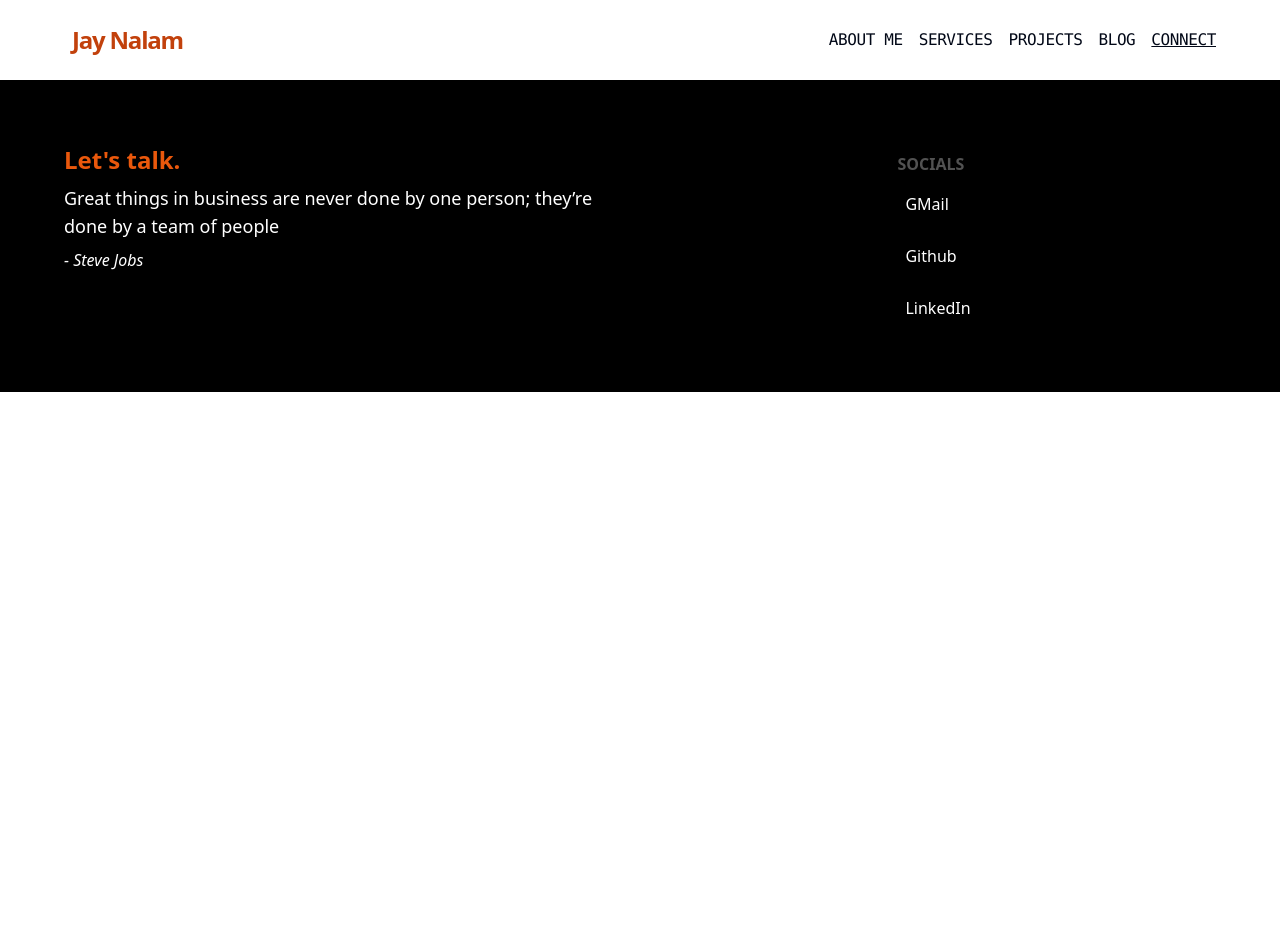
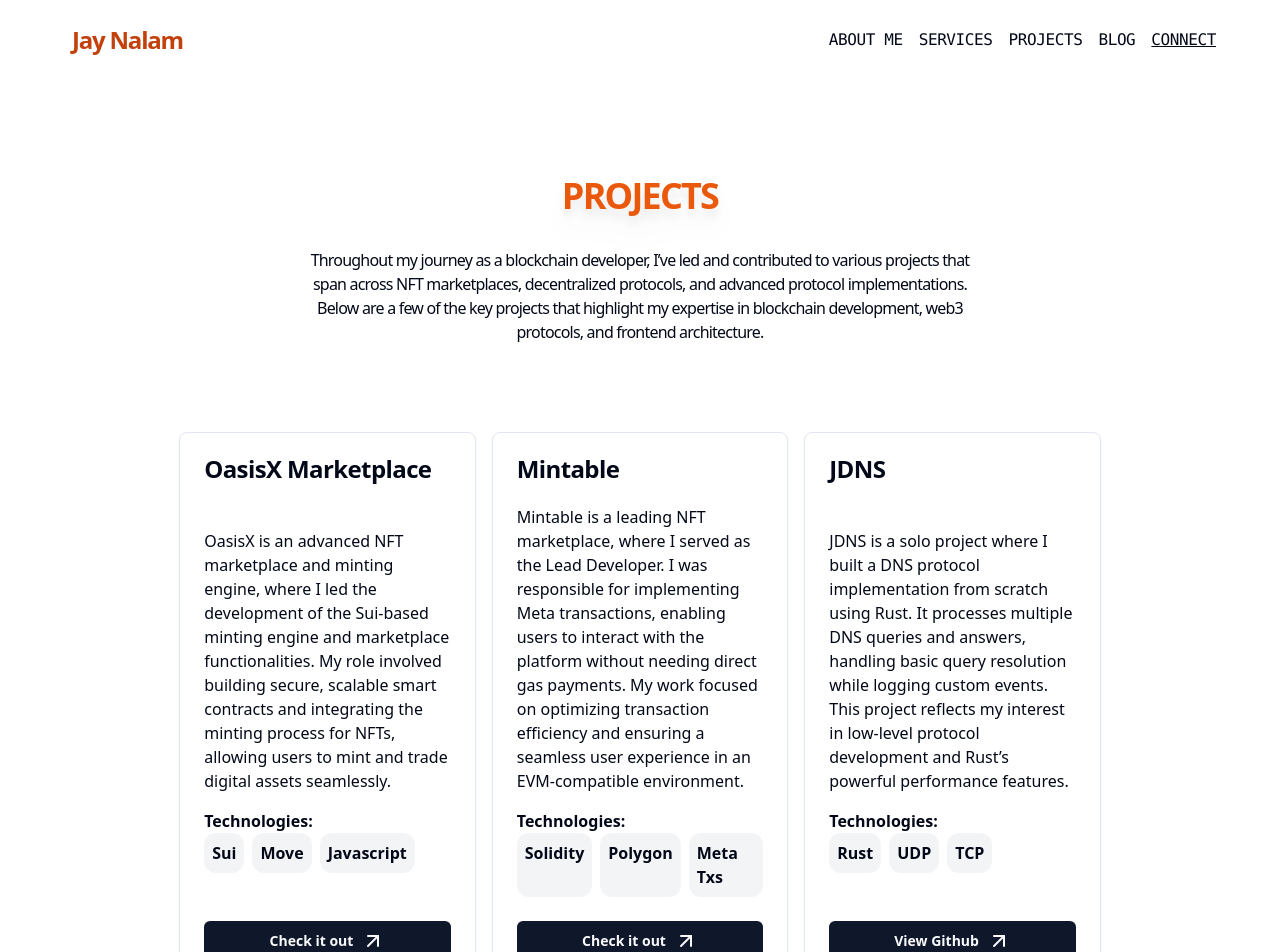
Before and after one commit to jveer634/jveer634, a React (Vite) app: page /projects in a window 1280 px wide. Shown: the top 952 px of the page. Before the commit the page ends 800 px from the top, so only its background shows below. Built offline with nearby package versions, Linux system fonts and the light colour scheme.

Commit message:
chore: add projects page

```diff
--- a/src/App.tsx
+++ b/src/App.tsx
@@ -9,6 +9,7 @@
 import Footer from "./components/footer";
 import About from "./components/About";
 import Services from "./components/Services";
+import Projects from "./components/Projects";
 
 function App() {
     return (
@@ -20,6 +21,7 @@
                 <Route path="/about" element={<About />} />
                 <Route path="/contact" element={<Contact />} />
                 <Route path="/services" element={<Services />} />
+                <Route path="/projects" element={<Projects />} />
             </Routes>
             <Footer />
         </div>
--- a/src/components/Home.tsx
+++ b/src/components/Home.tsx
@@ -87,7 +87,7 @@
                     </Button>
                 </div>
             </section>
-            <section className="mt-24">
+            <section className="my-24">
                 <h2 className="font-nostalgia mb-8 text-center text-lg tracking-[0.25rem] md:text-xl lg:text-2xl">
                     PROJECTS
                 </h2>
--- a/src/components/NavBar.tsx
+++ b/src/components/NavBar.tsx
@@ -16,8 +16,8 @@
 
             <div className="relative hidden items-center gap-4 rounded-xl font-mono uppercase tracking-tight md:flex">
                 <Link to="/about">About Me</Link>
-                <Link to="#">Services</Link>
-                <Link to="#">Projects</Link>
+                <Link to="/services">Services</Link>
+                <Link to="/projects">Projects</Link>
                 <Link to="https://blog.jnalam.dev" target="_blank">
                     Blog
                 </Link>
--- /dev/null
+++ b/src/components/Projects.tsx
@@ -0,0 +1,159 @@
+import {
+    Card,
+    CardContent,
+    CardFooter,
+    CardHeader,
+    CardTitle,
+} from "./ui/card";
+import { Button } from "./ui/button";
+
+import { ArrowUpRight } from "lucide-react";
+
+const Tag = ({ name }: { name: string }) => {
+    return <p className="rounded-xl bg-gray-100 p-2 font-semibold">{name}</p>;
+};
+
+const Projects = () => {
+    return (
+        <main className="px-10 md:px-16">
+            <section className="mx-auto my-24 flex flex-col items-center justify-center gap-8 lg:w-4/5">
+                <h3 className="text-2xl font-bold tracking-tighter lg:text-4xl drop-shadow-xl text-orange-600">
+                    PROJECTS
+                </h3>
+
+                <p className="text-center tracking-tighter md:ml-0 md:w-3/4 md:text-center">
+                    Throughout my journey as a blockchain developer, I’ve led
+                    and contributed to various projects that span across NFT
+                    marketplaces, decentralized protocols, and advanced protocol
+                    implementations. Below are a few of the key projects that
+                    highlight my expertise in blockchain development, web3
+                    protocols, and frontend architecture.
+                </p>
+
+                <div className="mx-auto mt-14 grid gap-4 md:w-4/5 lg:w-auto lg:grid-cols-3">
+                    <Card className="flex flex-col justify-between">
+                        <CardHeader>
+                            <CardTitle className="">
+                                OasisX Marketplace
+                            </CardTitle>
+                        </CardHeader>
+                        <CardContent className="space-y-4">
+                            <p>
+                                OasisX is an advanced NFT marketplace and
+                                minting engine, where I led the development of
+                                the Sui-based minting engine and marketplace
+                                functionalities. My role involved building
+                                secure, scalable smart contracts and integrating
+                                the minting process for NFTs, allowing users to
+                                mint and trade digital assets seamlessly.
+                            </p>
+                            <div className="">
+                                <span className="font-semibold">
+                                    Technologies:{" "}
+                                </span>
+                                <div className="flex gap-2">
+                                    <Tag name="Sui" />
+                                    <Tag name="Move" />
+                                    <Tag name="Javascript" />
+                                </div>
+                            </div>
+                        </CardContent>
+                        <CardFooter className="">
+                            <a
+                                href="https://oasisx.world/"
+                                target="_blank"
+                                className="w-full"
+                            >
+                                <Button className="flex w-full items-center gap-2 font-bold">
+                                    Check it out
+                                    <ArrowUpRight />
+                                </Button>
+                            </a>
+                        </CardFooter>
+                    </Card>
+
+                    <Card className="flex flex-col justify-between">
+                        <CardHeader>
+                            <CardTitle className="">Mintable</CardTitle>
+                        </CardHeader>
+                        <CardContent className="space-y-4">
+                            <p>
+                                Mintable is a leading NFT marketplace, where I
+                                served as the Lead Developer. I was responsible
+                                for implementing Meta transactions, enabling
+                                users to interact with the platform without
+                                needing direct gas payments. My work focused on
+                                optimizing transaction efficiency and ensuring a
+                                seamless user experience in an EVM-compatible
+                                environment.
+                            </p>
+                            <div>
+                                <span className="font-semibold">
+                                    Technologies:{" "}
+                                </span>
+                                <div className="flex gap-2">
+                                    <Tag name="Solidity" />
+                                    <Tag name="Polygon" />
+                                    <Tag name="Meta Txs" />
+                                </div>
+                            </div>
+                        </CardContent>
+                        <CardFooter className="">
+                            <a
+                                href="https://mintable.com/"
+                                target="_blank"
+                                className="w-full"
+                            >
+                                <Button className="flex w-full items-center gap-2 font-bold">
+                                    Check it out
+                                    <ArrowUpRight />
+                                </Button>
+                            </a>
+                        </CardFooter>
+                    </Card>
+
+                    <Card className="flex flex-col justify-between">
+                        <CardHeader>
+                            <CardTitle className="">JDNS</CardTitle>
+                        </CardHeader>
+                        <CardContent className="space-y-4">
+                            <p>
+                                JDNS is a solo project where I built a DNS
+                                protocol implementation from scratch using Rust.
+                                It processes multiple DNS queries and answers,
+                                handling basic query resolution while logging
+                                custom events. This project reflects my interest
+                                in low-level protocol development and Rust’s
+                                powerful performance features.
+                            </p>
+                            <div>
+                                <span className="font-semibold">
+                                    Technologies:{" "}
+                                </span>
+                                <div className="flex gap-2">
+                                    <Tag name="Rust" />
+                                    <Tag name="UDP" />
+                                    <Tag name="TCP" />
+                                </div>
+                            </div>
+                        </CardContent>
+                        <CardFooter className="">
+                            <a
+                                href="https://github.com/jveer634/jdns"
+                                target="_blank"
+                                className="w-full"
+                            >
+                                <Button className="flex w-full items-center gap-2 font-bold">
+                                    View Github
+                                    <ArrowUpRight />
+                                </Button>
+                            </a>
+                        </CardFooter>
+                    </Card>
+                </div>
+            </section>
+        </main>
+    );
+};
+
+export default Projects;
--- a/src/components/Services.tsx
+++ b/src/components/Services.tsx
@@ -19,7 +19,7 @@
         <main className="px-10 md:px-16">
             <section className="mx-auto my-24 flex flex-col items-center justify-center gap-8 lg:w-4/5">
                 <img src={Working} alt="" className="md:w-2/3" />
-                <div className="text-justify tracking-tighter first-letter:ml-10 md:ml-0 md:text-center">
+                <div className="text-center tracking-tighter md:ml-0 md:text-center">
                     I offer a range of blockchain and full-stack development
                     services, specializing in creating efficient, secure, and
                     scalable solutions. Whether you're building a DeFi protocol,
@@ -153,7 +153,7 @@
                     Frequently Asked Questions
                 </h2>
                 <Accordion type="single" collapsible className="space-y-3">
-                    <AccordionItem value="item-1">
+                    <AccordionItem value="item-1 ">
                         <AccordionTrigger>
                             1. What type of projects do you specialize in ?
                         </AccordionTrigger>
```
